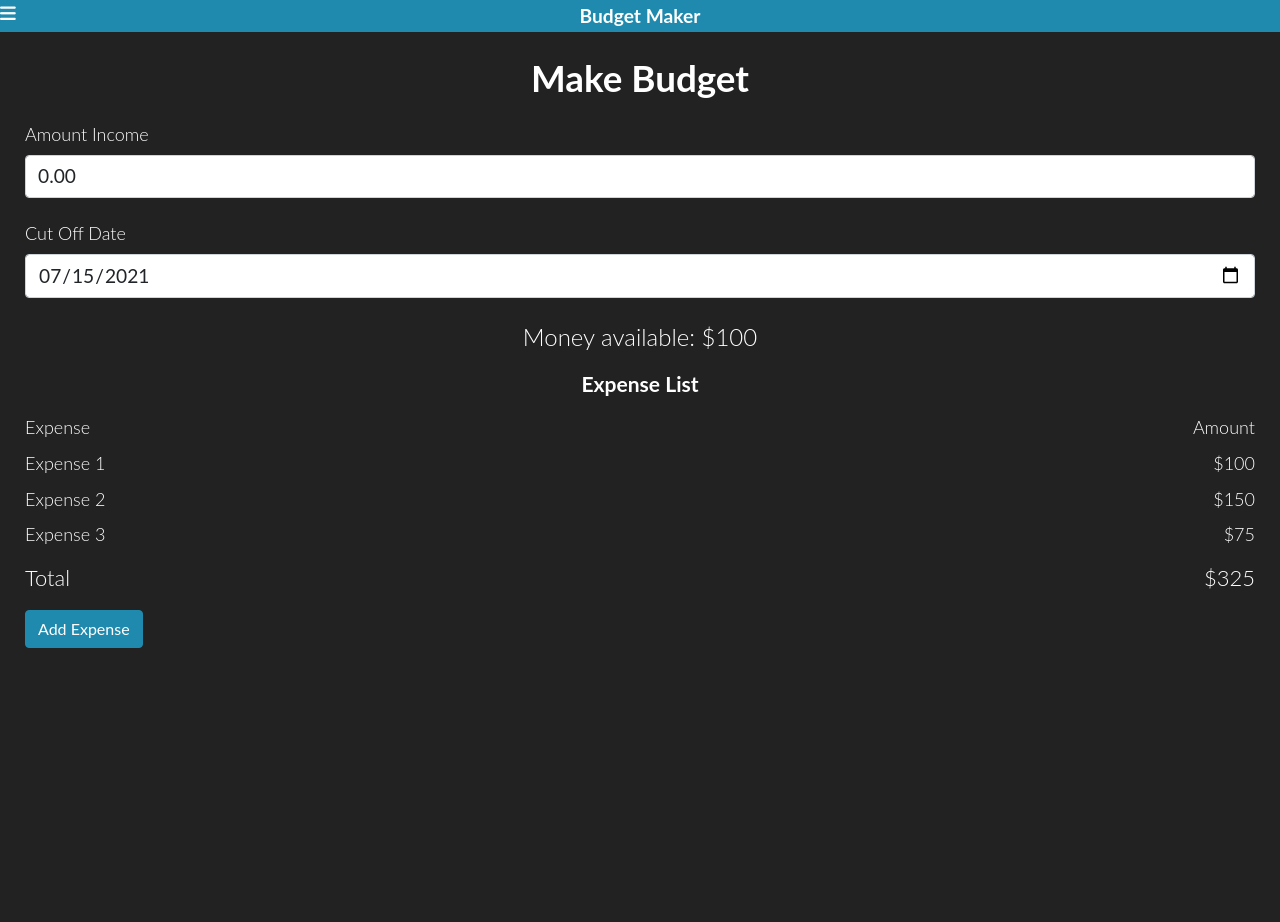
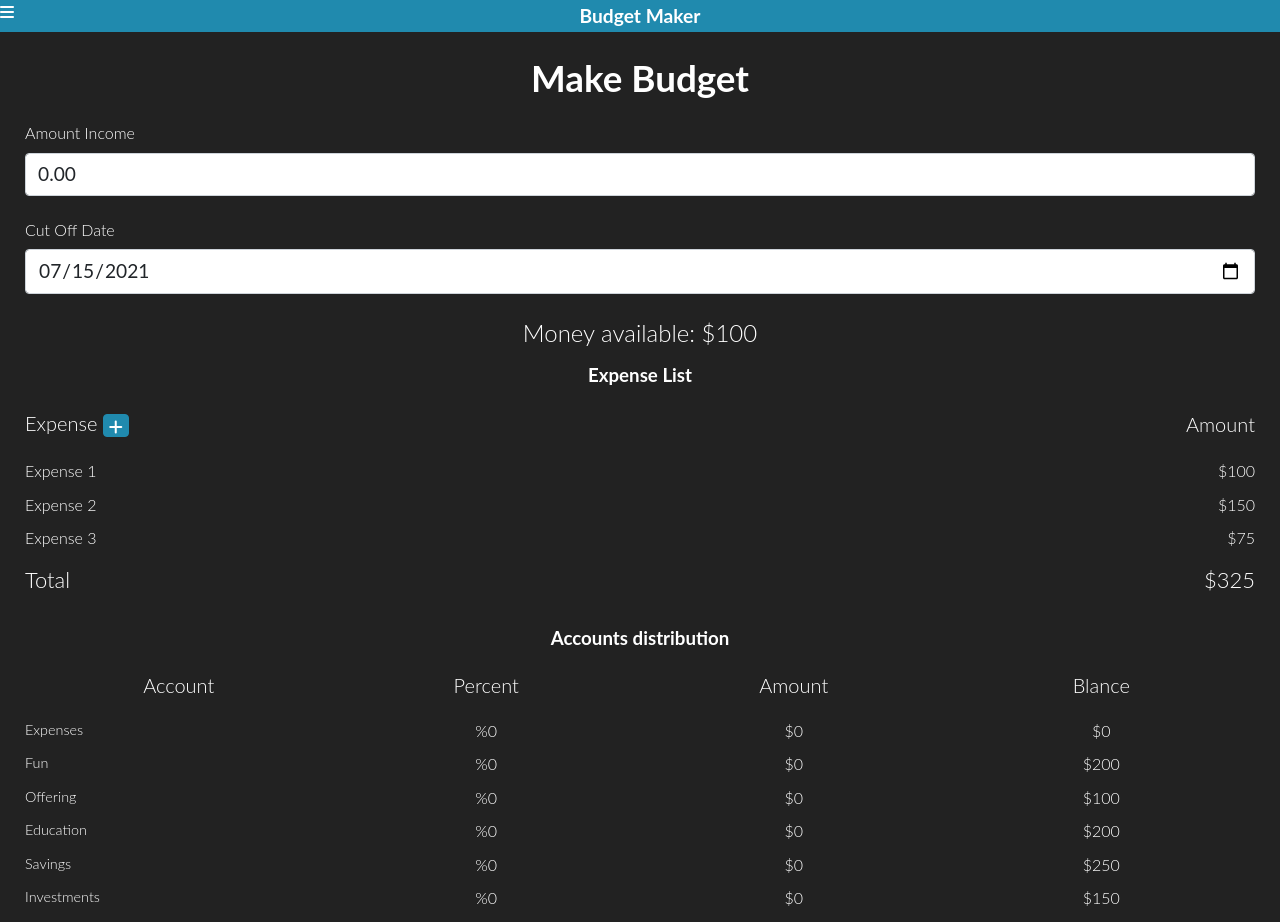
Before and after one commit to MarcosLopez7/BudgetMaker, a Vue app: page /make-budget in a window 1280 px wide. Before the commit the page ends 800 px from the top, so only its background shows below. Built offline with nearby package versions, Linux system fonts and the light colour scheme.

Commit message:
agregado estilos para make budget component

```diff
--- a/src/App.vue
+++ b/src/App.vue
@@ -69,7 +69,7 @@ export default {
 body {
   background-color: var(--bg-color);
   color: var(--color-text);
-  font-size: 18px;
+  font-size: 1rem;
   margin: 0;
   font-family: "Lato", sans-serif;
   font-weight: 300;
--- a/src/components/ExpenseList.vue
+++ b/src/components/ExpenseList.vue
@@ -2,7 +2,20 @@
   <div class="expense-list">
     <h3>Expense List</h3>
     <div class="expense-content">
-      <div class="row-list"><span>Expense</span> <span>Amount</span></div>
+      <div class="header-account row-list">
+        <span
+          >Expense
+          <button
+            type="button"
+            v-if="!isAddingExpense"
+            class="btn btn-primary icon-btn"
+            test-id="open-add-expense-button"
+            @click="isAddingExpense = !isAddingExpense"
+          >
+            <i class="fa fa-plus" aria-hidden="true"></i></button
+        ></span>
+        <span>Amount</span>
+      </div>
       <div
         class="row-list expense-item"
         v-for="(expense, index) in expenses"
@@ -17,15 +30,6 @@
         <span>Total</span><span test-id="total-sum">${{ totalExpense }}</span>
       </div>
     </div>
-    <button
-      type="button"
-      v-if="!isAddingExpense"
-      class="btn btn-primary"
-      test-id="open-add-expense-button"
-      @click="isAddingExpense = !isAddingExpense"
-    >
-      Add Expense
-    </button>
     <div v-if="isAddingExpense" class="input-expense">
       <div class="header-input">
         <span>Expense edit</span>
@@ -248,4 +252,9 @@ h3 {
   margin: 20px 0;
   font-size: 22px;
 }
+
+.icon-btn {
+  padding: 0px 5px;
+  height: 23px;
+}
 </style>
--- a/src/views/MakeBudget.vue
+++ b/src/views/MakeBudget.vue
@@ -30,6 +30,26 @@
       </span>
 
       <ExpenseList @updateExpenses="updateExpenseList" />
+
+      <h3 class="subtitle">Accounts distribution</h3>
+
+      <div class="table-account-row-carnitaasada header-account">
+        <span>Account</span>
+        <span>Percent</span>
+        <span>Amount</span>
+        <span>Blance</span>
+      </div>
+
+      <div
+        v-for="(account, index) in accounts"
+        class="table-account-row-carnitaasada"
+        :key="index"
+      >
+        <span class="start-row">{{ account.name }}</span>
+        <span>%0</span>
+        <span>$0</span>
+        <span>${{ account.balance }}</span>
+      </div>
     </form>
   </div>
 </template>
@@ -50,11 +70,14 @@
       Modal para editar gasto
     3. Suma automática por modificación en la lista con computer X
     4. Salvar lista de gastos en el presupuesto correspondiente X
-    5. Emitir a componente padre el total de gastos
-    6. UT
-  6. Obtener total de gastos y agregar automáticamente a la lista
+    5. Emitir a componente padre el total de gastos X
+    6. UT X
+  6. Obtener total de gastos y agregar automáticamente a la lista X
   7. Renderizar tabla de cuentas para asignar por porcentaje y monto,
-  más balance acumulado
+  más balance acumulado X
+    1. Poner inputs en cada columna
+    2. Poner una fila modificable
+    3. Hacer click a row para poner inputs
   8. Modificación automática de porcentajes, monto y balance
   9. Suma total de porcentaje, monto y balance
   10. Validar Inputs númericos a sólo positivos
@@ -130,4 +153,28 @@ export default {
   font-size: 24px;
   display: block;
 }
+
+.subtitle {
+  margin-top: 35px;
+  /* margin: 40px 0; */
+}
+
+/* VARIABLE CANJEADA POR EL OSO */
+.table-account-row-carnitaasada {
+  display: grid;
+  grid-template-columns: repeat(5, 25%);
+  text-align: center;
+  margin: 15px 0;
+}
+
+.header-account {
+  font-size: 1.25rem;
+  margin: 25px 0;
+}
+
+.start-row {
+  text-align: left;
+  word-wrap: break-word;
+  font-size: 0.9rem;
+}
 </style>
```
